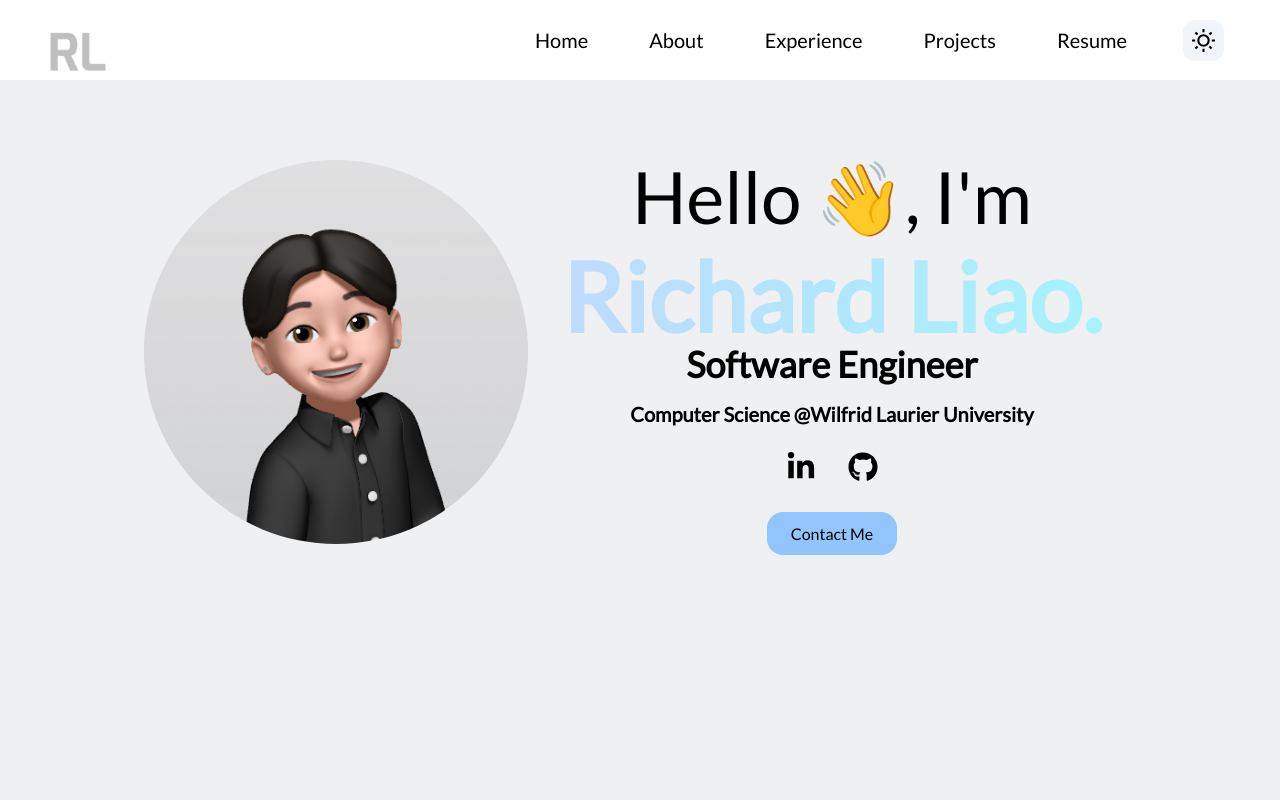
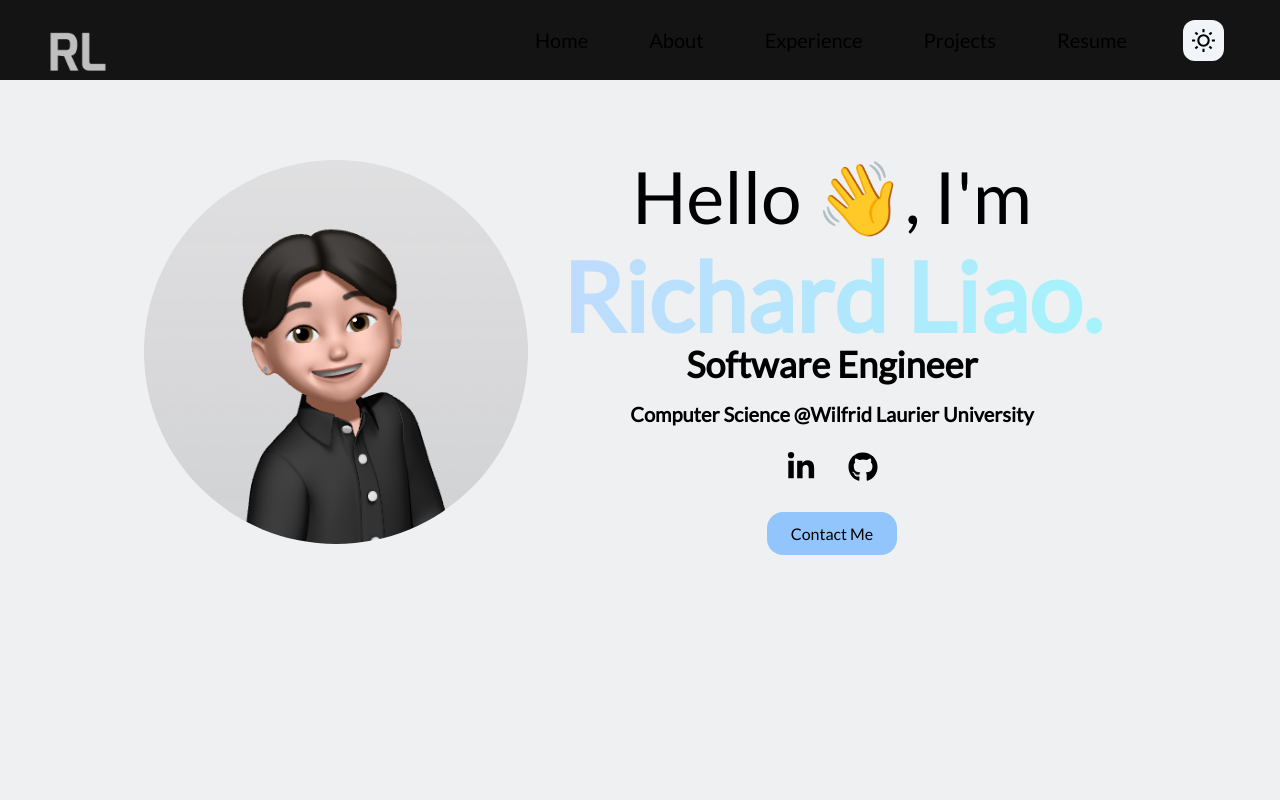
Before and after one commit to richierichh/personal-website-v2, a Next.js app: page / in a window 1280 px wide. Shown: the top 800 px of the page. Built offline with nearby package versions, Linux system fonts and the light colour scheme.

Commit message:
changed default background to white

```diff
--- a/components/Navbar.jsx
+++ b/components/Navbar.jsx
@@ -10,7 +10,7 @@ const Navbar = () => {
     const handleClick = () => setNav(!nav);
     const { systemTheme, theme, setTheme } = useTheme()
     const currentTheme = theme === "system" ? systemTheme : theme
-    const navbarColor = currentTheme === "dark" ? "bg-[#141414]" : "bg-white";
+    const navbarColor = currentTheme === "light" ? "bg-[#141414]" : "bg-white";
     const textColor = currentTheme === "dark" ? "text-[#EEF0F2]" : "text-black";
 
     return (
```
